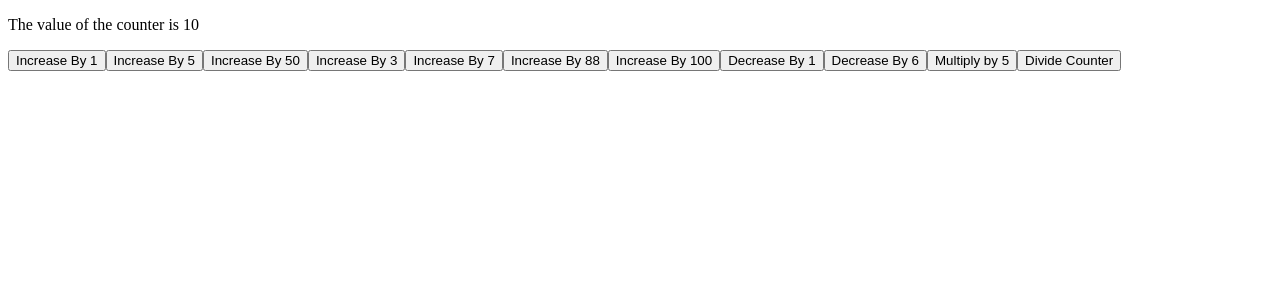
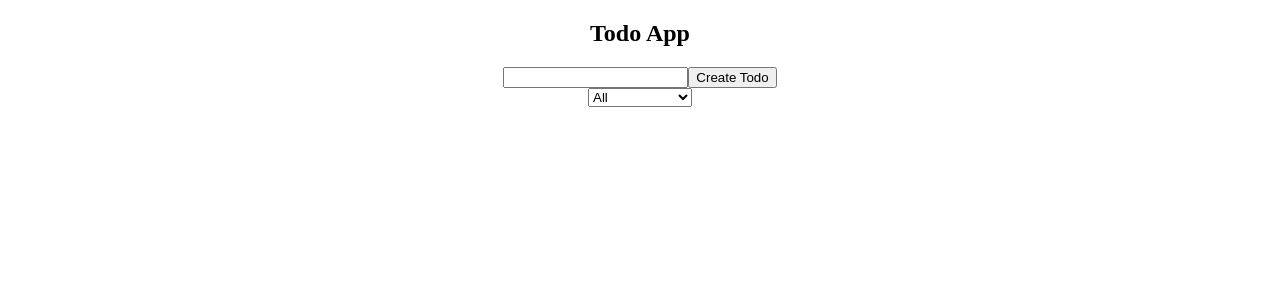
Before and after one commit to asiefmahir/ic-batch-12-react-classes, a React (Vite) app: page / in a window 1280 px wide. Shown: the top 300 px of the page. Built offline with nearby package versions, Linux system fonts and the light colour scheme.

Commit message:
feat: Convert the logic layer of the todo app with reducer

```diff
--- a/src/components/FilterSection.jsx
+++ b/src/components/FilterSection.jsx
@@ -3,11 +3,16 @@ import { useContext } from "react";
 import { TodoContext } from "../contexts/Todo";
 
 const FilterSection = () => {
-	const { filterTerm, setFilterTerm } = useContext(TodoContext);
+	const { todoStates, dispatch } = useContext(TodoContext);
 	return (
 		<select
-			value={filterTerm}
-			onChange={(event) => setFilterTerm(event.target.value)}
+			value={todoStates.filterTerm}
+			onChange={(event) =>
+				dispatch({
+					type: "CHANGE_FILTER_TERM",
+					payload: event.target.value,
+				})
+			}
 		>
 			<option value="all">All</option>
 			<option value="completed">Completed</option>
--- a/src/components/TodoForm.jsx
+++ b/src/components/TodoForm.jsx
@@ -8,21 +8,25 @@ const TodoForm = () => {
 	//      i) props
 	//      ii) state
 
-	const { editMode, submitHandler, todoTitle, setTodoTitle } =
-		useContext(TodoContext);
+	const { todoStates, submitHandler, dispatch } = useContext(TodoContext);
 
 	return (
 		<form onSubmit={submitHandler}>
 			<input
 				type="text"
-				value={todoTitle}
+				value={todoStates.todoTitle}
 				// 2 way data binding
-				onChange={(event) => setTodoTitle(event.target.value)}
+				onChange={(event) =>
+					dispatch({
+						type: "CHANGE_INPUT_VALUE",
+						payload: event.target.value,
+					})
+				}
 				// todoTitle = event.target.value
 			/>
 			{/* {props.children} */}
 			<button type="submit">
-				{editMode === true ? "Update Todo" : "Create Todo"}
+				{todoStates.editMode === true ? "Update Todo" : "Create Todo"}
 			</button>
 		</form>
 	);
--- a/src/components/TodoList.jsx
+++ b/src/components/TodoList.jsx
@@ -2,8 +2,7 @@ import { useContext } from "react";
 import { TodoContext } from "../contexts/Todo";
 
 const TodoList = () => {
-	const { filteredTodoList, updateHandler, removeHandler, editHandler } =
-		useContext(TodoContext);
+	const { filteredTodoList, dispatch } = useContext(TodoContext);
 
 	return (
 		<ul>
@@ -12,13 +11,28 @@ const TodoList = () => {
 					<input
 						type="checkbox"
 						checked={todo.isCompleted}
-						onChange={() => updateHandler(todo)}
+						onChange={() =>
+							dispatch({
+								type: "UPDATE_TODO_COMPLETE_STATUS",
+								payload: todo.id,
+							})
+						}
 					/>
 					<span>{todo.title}</span>
-					<button onClick={() => removeHandler(todo.id)}>
+					<button
+						onClick={() =>
+							dispatch({ type: "REMOVE_TODO", payload: todo.id })
+						}
+					>
 						Remove
 					</button>
-					<button onClick={() => editHandler(todo)}>Edit</button>
+					<button
+						onClick={() =>
+							dispatch({ type: "EDIT_TODO", payload: todo })
+						}
+					>
+						Edit
+					</button>
 				</li>
 			))}
 		</ul>
--- a/src/contexts/Todo.jsx
+++ b/src/contexts/Todo.jsx
@@ -1,123 +1,64 @@
 /* eslint-disable react-refresh/only-export-components */
-import { createContext, useState } from "react";
+import { createContext, useReducer, useState } from "react";
+import { todoReducer } from "../reducers/todo";
 
 export const TodoContext = createContext();
 
-// data layer manage
-// data layer access
-// useReducer ->
+const initState = {
+	todoTitle: "",
+	todoList: [],
+	editMode: false,
+	editableTodo: null,
+	filterTerm: "all",
+};
 
-// {
+// fetch function
+// api call kore kivabe data fetch korben
+// asynchronous js
+const getAllPost = async () => {
+	// network latency
+	const res = await fetch(
+		"https://jsonplaceholder.typicode.com/posts?_limit=5",
+	);
+	const data = await res.json();
+	console.log(data);
+};
 
-// }
 const TodoContextProvider = (props) => {
 	const { children } = props;
-	const [todoTitle, setTodoTitle] = useState("");
-	const [todoList, setTodoList] = useState([]);
-	const [editMode, setEditMode] = useState(false);
-	const [editableTodo, setEditableTodo] = useState(null);
-	const [filterTerm, setFilterTerm] = useState("all");
+
+	// ekmatro state
+	const [todoStates, dispatch] = useReducer(todoReducer, initState);
 
 	const submitHandler = (event) => {
 		event.preventDefault();
 
-		if (!todoTitle.trim()) {
+		if (!todoStates.todoTitle.trim()) {
 			return alert(`Please enter a valid todo Title`);
 		}
 
-		editMode === true ? updateTitleHandler() : createHandler();
+		todoStates.editMode === true
+			? dispatch({ type: "UPDATE_TODO_TITLE" })
+			: dispatch({ type: "CREATE_TODO" });
 	};
 
-	const createHandler = () => {
-		const newTodo = {
-			id: Date.now() + "",
-			title: todoTitle,
-			isCompleted: false,
-		};
-
-		// todoList[todoList.length] = newTodo
-		// todoList.push()
-		setTodoList([newTodo, ...todoList]); // non-mutative way
-		// [] -> []
-		setTodoTitle("");
-	};
-
-	const updateTitleHandler = () => {
-		const updatedTodoList = todoList.map((item) => {
-			if (item.id === editableTodo.id) {
-				// only 1 bar
-				return { ...item, title: todoTitle };
-			}
-
-			return { ...item };
-		});
-
-		setTodoList(updatedTodoList);
-		setEditMode(false);
-		setEditableTodo(null);
-		setTodoTitle("");
-		// todoList = updatedTodoList
-	};
-
-	const filteredTodoList = todoList.filter((todo) => {
-		if (filterTerm === "completed") {
+	const filteredTodoList = todoStates.todoList.filter((todo) => {
+		if (todoStates.filterTerm === "completed") {
 			return todo.isCompleted === true;
-		} else if (filterTerm === "uncompleted") {
+		} else if (todoStates.filterTerm === "uncompleted") {
 			return todo.isCompleted === false;
 		} else {
 			return true;
 		}
 	});
 
-	const updateHandler = (item) => {
-		// item.isCompleted = !item.isCompleted;
-		// const itemIndex = todoList.findIndex((t) => t.id === item.id);
-		// todoList[itemIndex].isCompleted = !item.isCompleted;
-		const updatedTodoList = todoList.map((todo) => {
-			if (todo.id === item.id) {
-				// 1 bar e hobe
-				// todo.isCompleted = !todo.isCompleted
-				return { ...todo, isCompleted: !todo.isCompleted };
-			}
-			return { ...todo };
-		});
-		// non-mutative
-		setTodoList(updatedTodoList);
-		// todoList = updatedTodoList
-	};
-
-	const removeHandler = (todoId) => {
-		// todoId === 2
-		// 2 !== 2
-		// [{ id: 1 }, { id: 2 }, { id: 3 }];
-		const updatedList = todoList.filter((todo) => todo.id !== todoId);
-		setTodoList(updatedList);
-	};
-
-	const editHandler = (todo) => {
-		setEditMode(true);
-		setEditableTodo(todo);
-		setTodoTitle(todo.title);
-	};
-
 	return (
 		<TodoContext.Provider
 			value={{
-				todoTitle,
-				setTodoTitle,
-				todoList,
-				setTodoList,
-				editMode,
-				setEditMode,
-				editableTodo,
-				setEditableTodo,
-				filterTerm,
-				setFilterTerm,
+				todoStates,
 				submitHandler,
-				editHandler,
 				filteredTodoList,
-				updateHandler,
-				removeHandler,
+				dispatch,
 			}}
 		>
 			{children}
--- a/src/main.jsx
+++ b/src/main.jsx
@@ -7,10 +7,10 @@ import App2 from "./App2.jsx";
 
 createRoot(document.getElementById("root")).render(
 	<StrictMode>
-		{/* <TodoContextProvider>
+		<TodoContextProvider>
 			<App />
-		</TodoContextProvider> */}
-		<App2 />
+		</TodoContextProvider>
+		{/* <App2 /> */}
 	</StrictMode>,
 );
 
--- /dev/null
+++ b/src/reducers/todo.js
@@ -0,0 +1,89 @@
+export const todoReducer = (state, action) => {
+	// pure function -> reducer function
+	// dispatch({type: "CHANGE_INPUT_VALUE", payload: event.target.value})
+	switch (action.type) {
+		case "CHANGE_INPUT_VALUE": {
+			return {
+				...state,
+				todoTitle: action.payload,
+			};
+		}
+		case "CREATE_TODO": {
+			const newTodo = {
+				id: Date.now() + "",
+				title: state.todoTitle,
+				isCompleted: false,
+			};
+
+			return {
+				...state,
+				todoList: [newTodo, ...state.todoList],
+				todoTitle: "",
+			};
+		}
+		case "REMOVE_TODO": {
+			// dispatch({type: "REMOVE_TODO", payload: todo.id})
+			const newTodoList = state.todoList.filter(
+				(item) => item.id !== action.payload,
+			);
+
+			return {
+				...state,
+				todoList: newTodoList,
+			};
+		}
+		case "EDIT_TODO": {
+			// dispatch({type: "EDIT_TODO", payload: todo})
+			return {
+				...state,
+				editMode: true,
+				editableTodo: action.payload,
+				todoTitle: action.payload.title,
+			};
+		}
+		case "UPDATE_TODO_TITLE": {
+			// dispatch({type: "UPDATE_TODO_TITLE"})
+			const updatedTodoList = state.todoList.map((item) => {
+				if (item.id === state.editableTodo.id) {
+					// only 1 bar
+					return { ...item, title: state.todoTitle };
+				}
+
+				return { ...item }; // !== item
+			});
+			return {
+				...state,
+				todoList: updatedTodoList,
+				editMode: false,
+				editableTodo: null,
+				todoTitle: "",
+			};
+		}
+		case "UPDATE_TODO_COMPLETE_STATUS": {
+			// dispatch({type: "UPDATE_TODO_COMPLETE_STATUS", payload: todo.id})
+			const updatedTodoList = state.todoList.map((todo) => {
+				if (todo.id === action.payload) {
+					// 1 bar e hobe
+					// todo.isCompleted = !todo.isCompleted
+					return { ...todo, isCompleted: !todo.isCompleted };
+				}
+				return { ...todo };
+			});
+
+			return {
+				...state,
+				todoList: updatedTodoList,
+			};
+		}
+		case "CHANGE_FILTER_TERM": {
+			// dispatch({type: "CHANGE_FILTER_TERM", payload: "uncompleted"})
+			return {
+				...state,
+				filterTerm: action.payload,
+			};
+		}
+		default: {
+			return state;
+		}
+	}
+};
```
